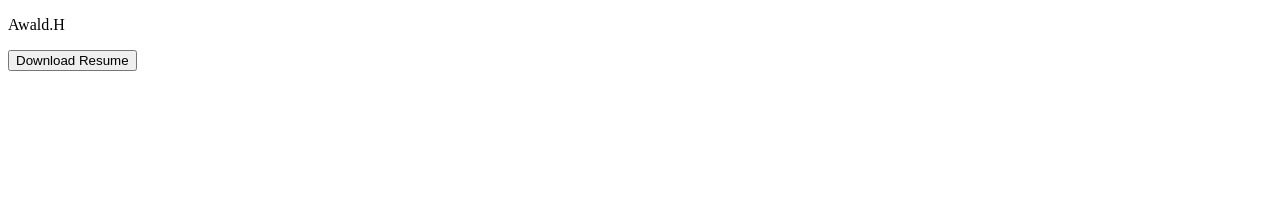
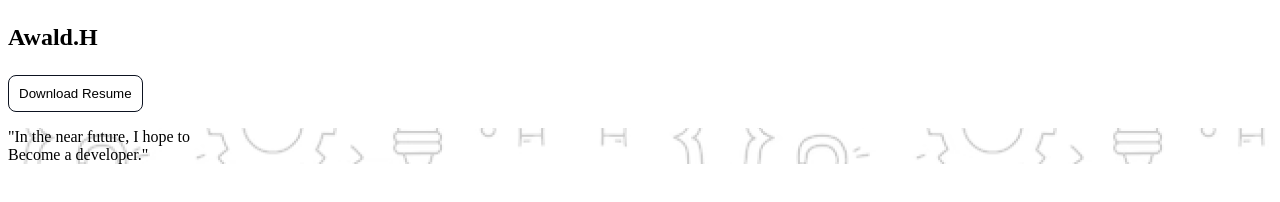
Before and after one commit to rahmanislam05/b10a1reseT, a plain HTML site: page index.html in a window 1280 px wide. Drawn offline with Linux system fonts and the light colour scheme.

Commit message:
basic structure add

```diff
--- a/index.html
+++ b/index.html
@@ -4,18 +4,21 @@
     <meta charset="UTF-8">
     <meta name="viewport" content="width=device-width, initial-scale=1.0">
     <title>Challenge-Begins</title>
+    <link rel="stylesheet" href="./style/style.css">
 </head>
 <body>
     <header>
         <nav>
             <p>Awald.H</p>
-            <button>Download Resume</button>
+            <button class="button">Download Resume</button>
         </nav>
     </header>
     <main>
         <!-- Contact with me section -->
-        <div>
-
+        <div class="background">
+            <p>"In the near future, I hope to<br>
+                Become a developer."
+            </p>
         </div>
     </main>
 </body>
--- a/style/style.css
+++ b/style/style.css
@@ -0,0 +1,19 @@
+/* common style for the code */
+.button{
+    border: 1px solid rgb(13, 19, 33);
+    border-radius: 8px;
+    padding: 10px;
+    background: none;
+}
+
+/* singel style for the code */
+nav> p{
+    font-weight: 800;
+    font-size: x-large;
+}
+nav{
+    flex-direction: row ;
+}
+.background{
+    background-image: url(../assets/Hero-bg.png);
+}
```
